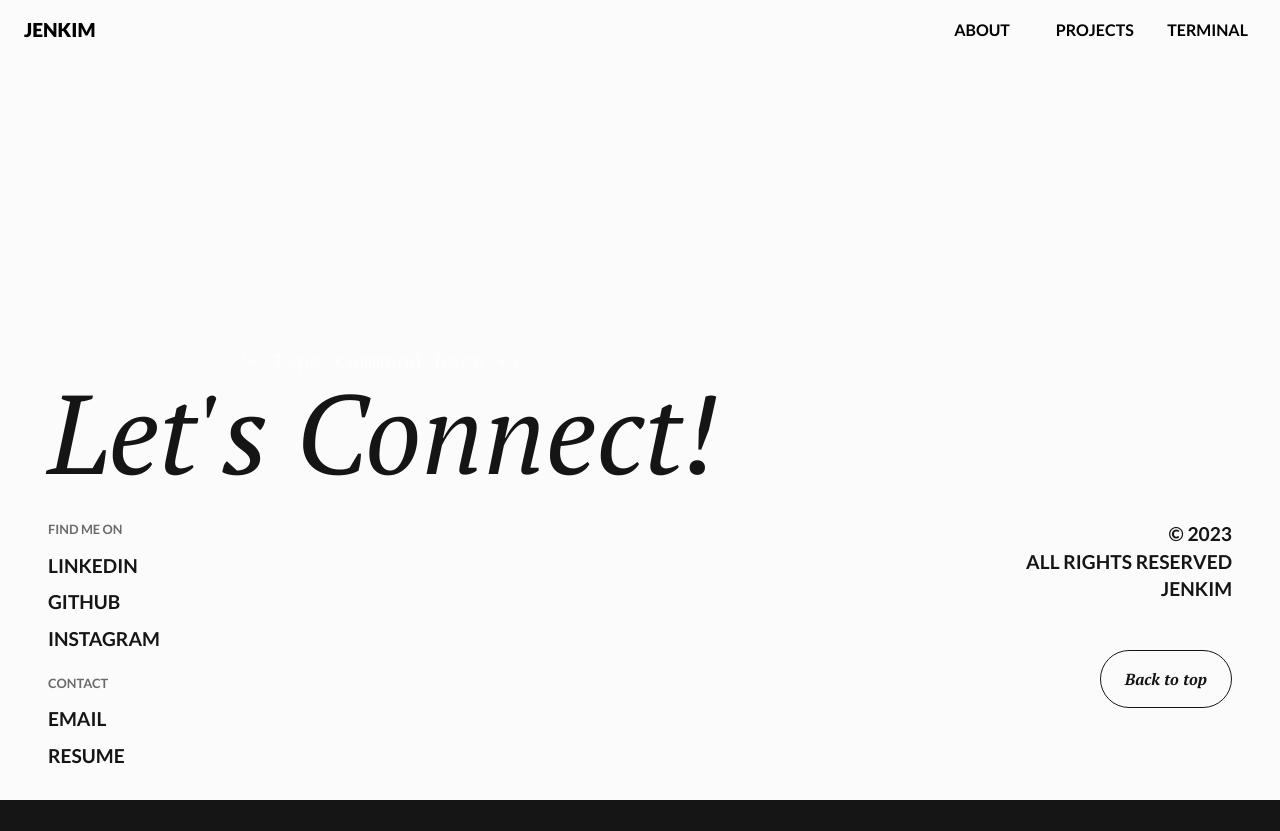
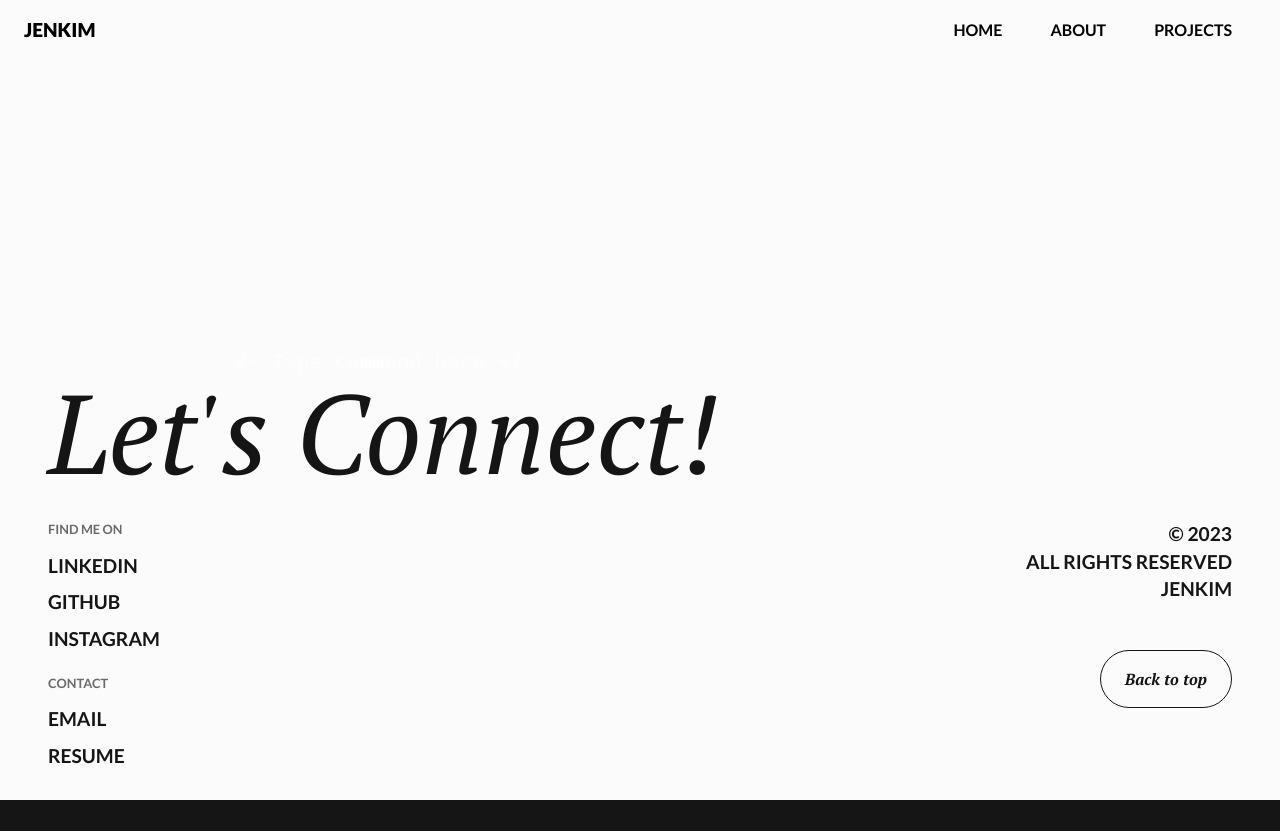
Before and after one commit to jennysujukim/Portfolio-v2.0, a React (Create React App) app: page /terminal in a window 1280 px wide. Built offline with nearby package versions, Linux system fonts and the light colour scheme.

Commit message:
Fix page transition animation
- reduce the delay and animation duration
- apply different animation between pages

```diff
--- a/src/components/Header/Header.jsx
+++ b/src/components/Header/Header.jsx
@@ -47,6 +47,14 @@ export default function Header() {
           <ul>
             <li>
               <Link
+                to="/"
+                onClick={() => handleLink('/')}
+              >
+                Home
+              </Link>
+            </li>
+            <li>
+              <Link
                 to="/about"
                 onClick={() => handleLink('/about')}
               >
@@ -59,14 +67,6 @@ export default function Header() {
                 onClick={() => handleLink('/work/all')}
               >
                 Projects
-              </Link>
-            </li>
-            <li>
-              <Link
-                to="/terminal"
-                onClick={() => handleLink('/terminal')}
-              >
-                Terminal
               </Link>
             </li>
           </ul>
@@ -98,14 +98,6 @@ export default function Header() {
                   Projects
                 </Link>
               </li>
-              <li>
-                <Link
-                  to="/terminal"
-                  onClick={() => handleLink('/terminal')}
-                >
-                  Terminal
-                </Link>
-              </li>
             </ul>
           </nav>
         }
--- a/src/components/Header/Header.module.scss
+++ b/src/components/Header/Header.module.scss
@@ -44,20 +44,19 @@
     @include laptop { display: block };
 
     ul {
-        @include grid(repeat(3, 1fr), 1rem);
+        @include flex(space-between, center);
 
         li {
             cursor: pointer;
             text-transform: uppercase;
             text-align: center;
             font-weight: bold;
-            padding: 0.5rem;
-            transition: all 1000ms ease-in-out;
+            padding: 0.5rem 1.5rem;
+            transition: all 300ms ease-in-out;
 
             &:hover {
-                font-family: $PTSerif;
-                font-weight: 700;
-                text-transform: capitalize;
+                text-decoration: underline;
+                text-decoration-color: $lightbeige;
             }
 
             a { color: $lightbeige; }
@@ -93,6 +92,7 @@
                     color: $lightbeige;
                     font-family: $PTSerif;
                     text-transform: capitalize;
+
                 }
             }
         }
--- a/src/hooks/usePageTransition.js
+++ b/src/hooks/useSlideTransition.js
@@ -1,7 +1,7 @@
 import { motion } from "framer-motion";
 import submark from '../assets/images/submark.png'
 
-const PageTransition = (OriginalContent) => {
+const SlideTransition = (OriginalContent) => {
 
     return () => (
         <>
@@ -9,19 +9,24 @@ const PageTransition = (OriginalContent) => {
                 initial={{ opacity: 0 }}
                 animate={{ opacity: 1 }}
                 exit={{ opacity: 0 }}
-                transition={{ delay: 0.5 }} >
+                transition={{ delay: 0.5 }}
+            >
                 <OriginalContent />
             </motion.div>
             <motion.div
                 className="slide"
                 initial={{ y: "-100%" }}
                 animate={{ y: ["-100%", "0%", "0%", "100%"] }}
-                transition={{ duration: 2.5, ease: [ 0.5, 1, 0.36, 1 ] }}
+                transition={{ duration: 1.2, ease: [ 0.5, 0.7, 0.36, 0.7 ] }}
             >
-                <img src={submark} alt="submark of Jen Kim" className="transition-submark"/>
+                <img
+                    src={submark}
+                    alt="submark of Jen Kim"
+                    className="transition-submark"
+                />
             </motion.div>
         </>
     )
 }
 
-export default PageTransition
+export default SlideTransition
--- a/src/pages/about/About.jsx
+++ b/src/pages/about/About.jsx
@@ -1,4 +1,4 @@
-import PageTransition from '../../hooks/usePageTransition'
+import SlideTransition from '../../hooks/useSlideTransition'
 
 import Profile from "./Profile"
 import Skills from "./Skills"
@@ -6,7 +6,7 @@ import Stories from './Stories'
 
 export default function About() {
 
-  const WrappedContent = PageTransition(() => (
+  const WrappedContent = SlideTransition(() => (
     <main>
       <Profile />
       <Skills />
--- a/src/pages/home/Hero/Hero.jsx
+++ b/src/pages/home/Hero/Hero.jsx
@@ -28,7 +28,7 @@ export default function Hero() {
       height: "calc(100% - 150px)",
       width: "98%",
       background: "#151515",
-      delay: 3.7
+      delay: 2.4
     })
 
     gsap.fromTo(txtsRef.current, {
@@ -36,7 +36,7 @@ export default function Hero() {
     },{
         y: '0%',
         stagger: 0.3,
-        delay: 2.3
+        delay: 1.2
       })
   }, [comp])
 
--- a/src/pages/home/Home.jsx
+++ b/src/pages/home/Home.jsx
@@ -1,6 +1,6 @@
 import { useEffect, useRef } from 'react'
 import { gsap } from 'gsap/all'
-import PageTransition from '../../hooks/usePageTransition'
+import SlideTransition from '../../hooks/useSlideTransition'
 
 // styles
 import styles from './Home.module.scss'
@@ -26,7 +26,7 @@ export default function Home() {
   }, [])
 
   // Wrap content for FM page transition
-  const WrappedContent = PageTransition(() => (
+  const WrappedContent = SlideTransition(() => (
     <main
       className={styles.main}
       ref={comp}
--- a/src/pages/terminal/Terminal.jsx
+++ b/src/pages/terminal/Terminal.jsx
@@ -1,10 +1,10 @@
 // components
 import TerminalItem from '../../components/TerminalItem'
-import PageTransition from '../../hooks/usePageTransition'
+import SlideTransition from '../../hooks/useSlideTransition'
 
 export default function Terminal() {
 
-  const WrappedContent = PageTransition(() => (
+  const WrappedContent = SlideTransition(() => (
     <div>
       <TerminalItem />
     </div>
--- a/src/pages/work/Work.jsx
+++ b/src/pages/work/Work.jsx
@@ -1,12 +1,12 @@
 import { Outlet } from 'react-router-dom'
 import { ProjectContextProvider } from '../../context/ProjectContext'
 import { WorkSliderContextProvider } from '../../context/WorkSliderContext'
-import PageTransition from '../../hooks/usePageTransition'
+import FadeTransition from '../../hooks/useFadeTransition'
 
 
 export default function Work() {
 
-  const WrappedContent = PageTransition(() => (
+  const WrappedContent = FadeTransition(() => (
     <Outlet />
   ))
 
```
Also changed, not shown: src/hooks/useFadeTransition.js (added, +18 -0 lines).
